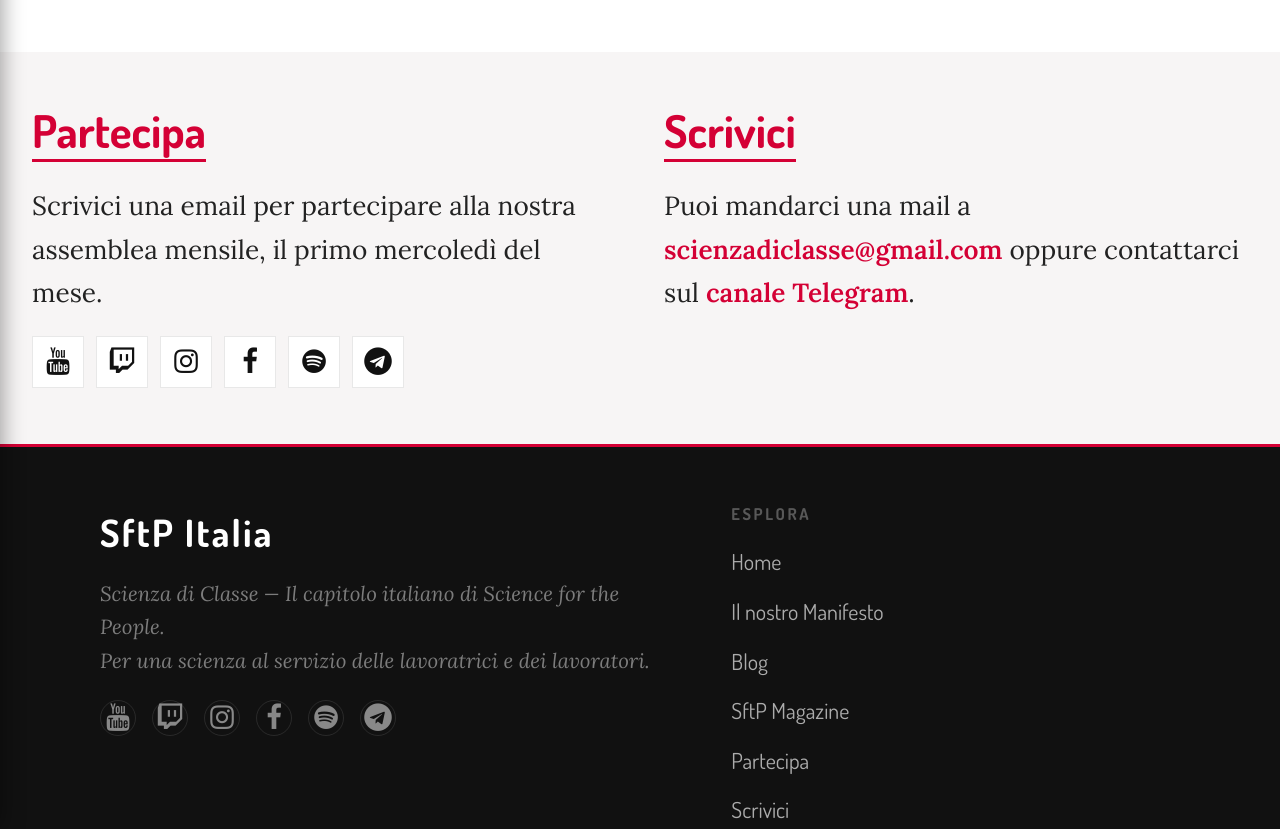
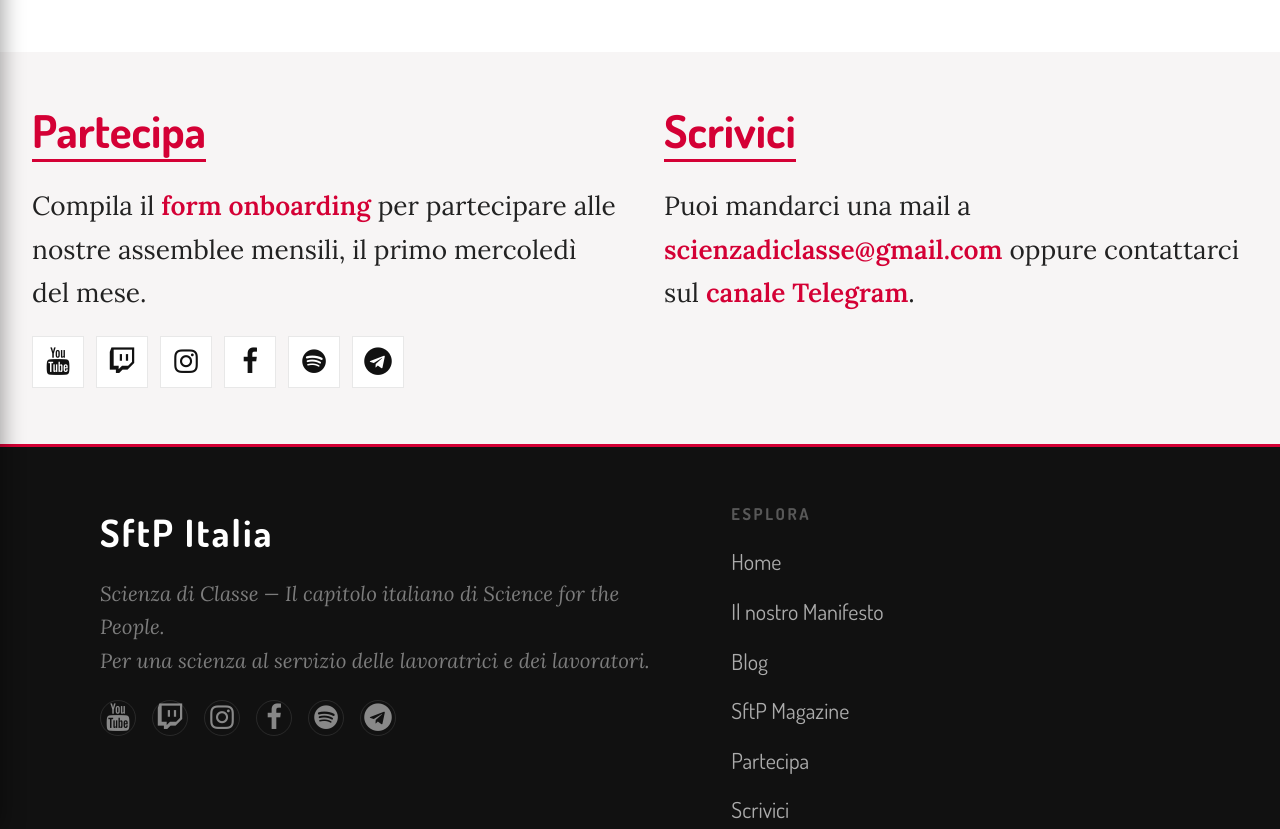
Before and after one commit to scienzadiclasse/sftp-italy.github.io, a Jekyll site: the page built from index.html, in a window 1280 px wide and 900 px high, scrolled down 3017 px, cut to the strip 71-900 px from the top of the window. Built offline with Jekyll 4.4.1, drawn with Linux system fonts in a browser that asks for light colours.

Commit message:
Update: testo Partecipa con form onboarding Google Forms (home + manifesto)
https://claude.ai/code/session_014bPnHiG9tc8WfdJkHtapt6

```diff
--- a/_layouts/manifesto.html
+++ b/_layouts/manifesto.html
@@ -192,10 +192,11 @@ layout: default
     <div class="mn-cta-inner">
       <div>
         <h2>Partecipa</h2>
-        <p>Scrivici una email per partecipare alla nostra assemblea mensile, il primo mercoledì del mese.</p>
+        <p>Compila il <a href="https://docs.google.com/forms/d/e/1FAIpQLSf9CQAbXpPpaXJhp0fKE5YOVsf4kZ16H4jUFI6ewspjIRXRSQ/viewform?usp=dialog" target="_blank" rel="noopener" style="color:#D40035;text-decoration:underline;">form onboarding</a> per partecipare alle nostre assemblee mensili, il primo mercoledì del mese.</p>
       </div>
       <div class="mn-cta-buttons">
-        <a href="https://t.me/scienzadiclasse" target="_blank" rel="noopener" class="mn-btn">Telegram ↗</a>
+        <a href="https://docs.google.com/forms/d/e/1FAIpQLSf9CQAbXpPpaXJhp0fKE5YOVsf4kZ16H4jUFI6ewspjIRXRSQ/viewform?usp=dialog" target="_blank" rel="noopener" class="mn-btn">Form onboarding ↗</a>
+        <a href="https://t.me/scienzadiclasse" target="_blank" rel="noopener" class="mn-btn mn-btn--outline">Telegram ↗</a>
         <a href="mailto:scienzadiclasse@gmail.com" class="mn-btn mn-btn--outline">Scrivici</a>
       </div>
     </div>
--- a/index.html
+++ b/index.html
@@ -311,7 +311,7 @@ description: "Science for the People Italia: scienza al servizio delle oppresse
     <div class="mag-engage-inner">
       <div id="partecipa">
         <h2>Partecipa</h2>
-        <p>Scrivici una email per partecipare alla nostra assemblea mensile, il primo mercoledì del mese.</p>
+        <p>Compila il <a href="https://docs.google.com/forms/d/e/1FAIpQLSf9CQAbXpPpaXJhp0fKE5YOVsf4kZ16H4jUFI6ewspjIRXRSQ/viewform?usp=dialog" target="_blank" rel="noopener" class="text-link">form onboarding</a> per partecipare alle nostre assemblee mensili, il primo mercoledì del mese.</p>
         <div class="mag-social-row">
           <a href="https://www.youtube.com/@SFTPItalia" target="_blank" rel="noopener" aria-label="YouTube" class="mag-social-icon"><i class="fa fa-youtube" aria-hidden="true"></i></a>
           <a href="https://www.twitch.tv/scienzadiclasse" target="_blank" rel="noopener" aria-label="Twitch" class="mag-social-icon"><i class="fa fa-twitch" aria-hidden="true"></i></a>
```
